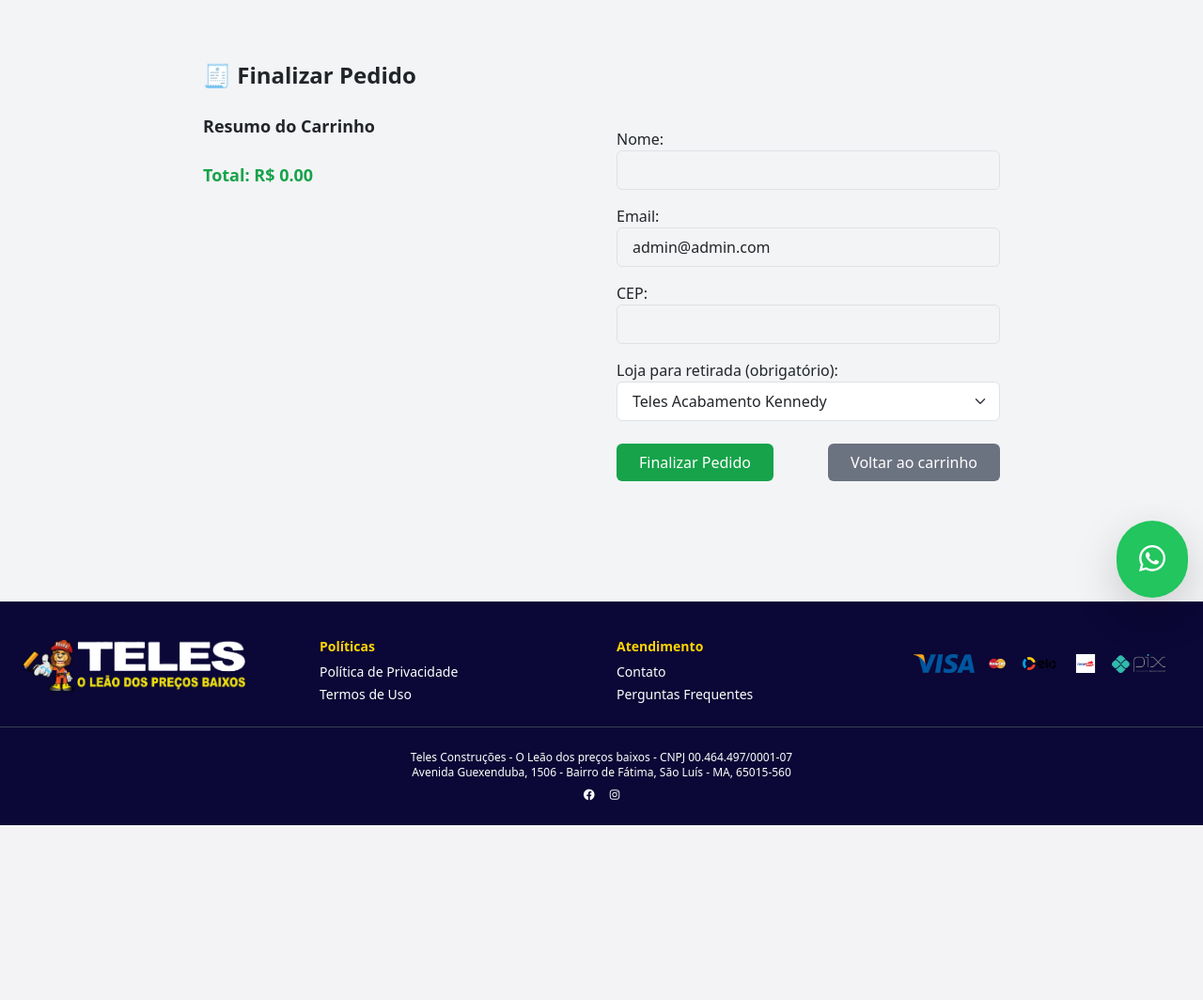
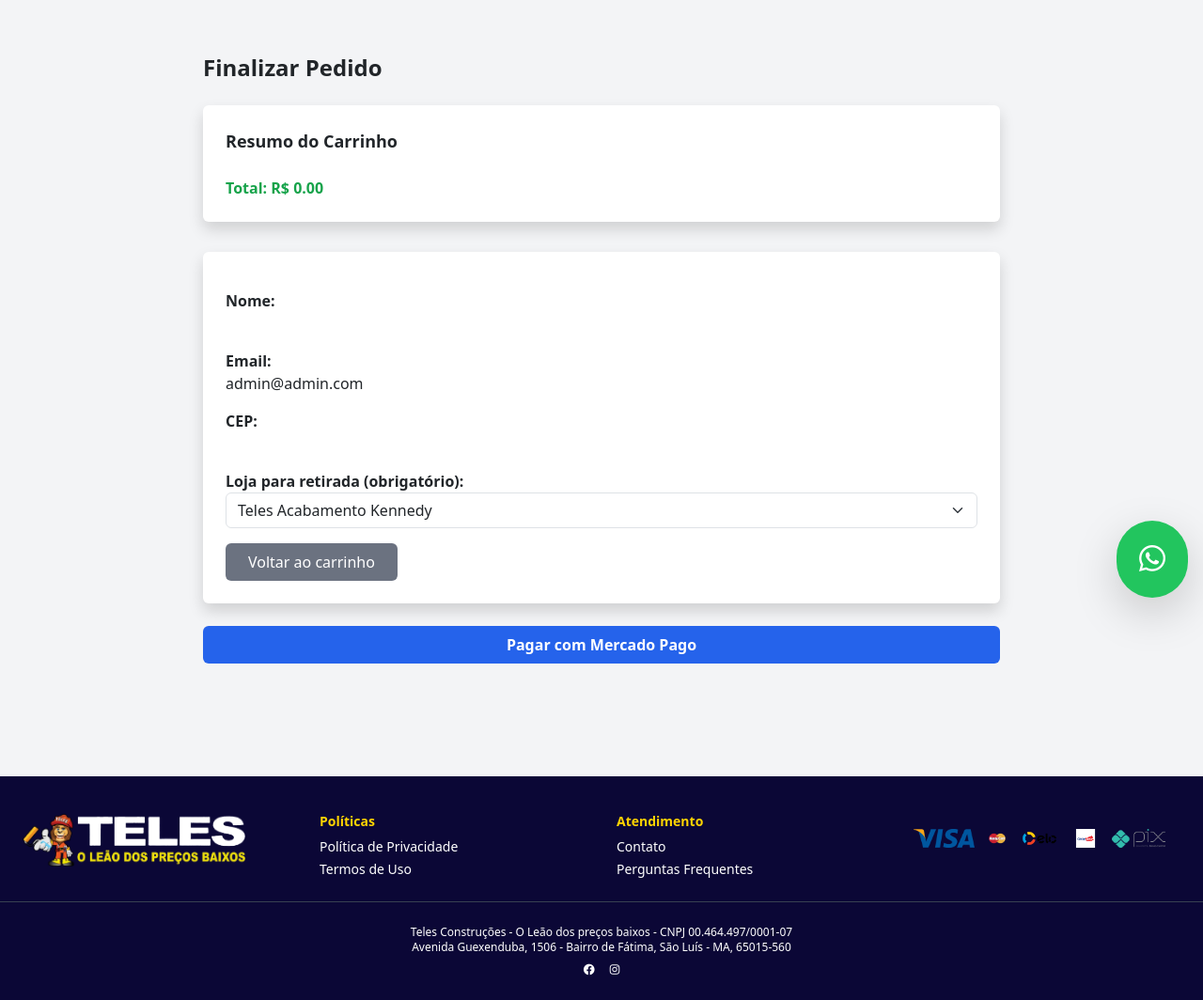
Before and after one commit to ViniciusTelesProgramador/teles-site-django, a Django app: page /checkout/ in a window 1280 px wide. Shown: the part 148-1212 px from the top of the page at 94% size. Before the commit the page ends 1026 px from the top, so only its background shows below. Run offline with Django 5.2, Linux system fonts and the light colour scheme; a user stored in the database is signed in; data comes from the database, SQL or seed files in the repository; both versions use the stored data as it was after the commit; some libraries are stand-ins or nearby versions.

Commit message:
adiciona api de marcado pago

```diff
--- a/config/settings.py
+++ b/config/settings.py
@@ -157,3 +157,5 @@
 EMAIL_BACKEND = 'django.core.mail.backends.console.EmailBackend'
 
 LOGIN_URL = '/login/'
+
+MERCADO_PAGO_ACCESS_TOKEN = 'APP_USR-1674847999465710-073109-022aeac07518cfafbd6cb079e2a62a79-533659685'
--- a/store/forms.py
+++ b/store/forms.py
@@ -7,11 +7,23 @@
     ("africanos", "Teles Acabamento Africanos"),
 ]
 
+OPCAO_ENTREGA_CHOICES = [
+    ("entrega", "Entrega gratuita"),
+    ("retirada", "Retirada em loja"),
+]
+
 class CheckoutForm(forms.ModelForm):
     nome = forms.CharField(required=False, widget=forms.TextInput(attrs={'readonly': 'readonly'}))
     email = forms.EmailField(required=False, widget=forms.EmailInput(attrs={'readonly': 'readonly'}))
     cep = forms.CharField(required=False, widget=forms.TextInput(attrs={'readonly': 'readonly'}))
-    endereco = forms.CharField(required=False, widget=forms.Textarea(attrs={'rows': 3}), label="Endereço")
+    endereco = forms.CharField(required=False, widget=forms.Textarea(attrs={'rows': 3}), label="Endereço (opcional)")
+
+    opcao_entrega = forms.ChoiceField(
+        choices=OPCAO_ENTREGA_CHOICES,
+        widget=forms.RadioSelect,
+        required=False,
+        label="Forma de recebimento:"
+    )
 
     loja_retirada = forms.ChoiceField(
         choices=LOJAS_OPCOES,
@@ -22,12 +34,17 @@
 
     class Meta:
         model = Pedido
-        fields = ['nome', 'email', 'cep', 'endereco', 'loja_retirada']
+        fields = ['nome', 'email', 'cep', 'endereco', 'opcao_entrega', 'loja_retirada']
 
     def __init__(self, *args, **kwargs):
         mostrar_lojas = kwargs.pop('mostrar_lojas', False)
         mostrar_endereco = kwargs.pop('mostrar_endereco', False)
+        permitir_opcao_entrega = kwargs.pop('permitir_opcao_entrega', False)
         super().__init__(*args, **kwargs)
+
+        # Remove os campos que não devem aparecer
+        if not permitir_opcao_entrega:
+            self.fields.pop('opcao_entrega')
 
         if not mostrar_lojas:
             self.fields.pop('loja_retirada')
--- a/store/models.py
+++ b/store/models.py
@@ -43,7 +43,8 @@
     cep = models.CharField(max_length=10, blank=True, null=True)
     criado_em = models.DateTimeField(auto_now_add=True)
     total = models.DecimalField(max_digits=10, decimal_places=2)
-    loja_retirada = models.CharField(max_length=100, blank=True, null=True)  # NOVO
+    loja_retirada = models.CharField(max_length=100, blank=True, null=True)
+    opcao_entrega = models.CharField(max_length=10, choices=[("entrega", "Entrega"), ("retirada", "Retirada")], blank=True, null=True)  # NOVO
 
     def __str__(self):
         return f"Pedido {self.id} - {self.nome}"
--- a/store/templates/store/checkout.html
+++ b/store/templates/store/checkout.html
@@ -1,72 +1,107 @@
 {% extends 'store/base.html' %}
 {% load static %}
-{% load widget_tweaks %}
 
-{% block title %}Finalizar Pedido - Teles{% endblock %}
+{% block title %}Finalizar Pedido{% endblock %}
 
 {% block content %}
-<div class="max-w-4xl mx-auto px-4 py-10">
-  <h1 class="text-2xl font-bold mb-6">🧾 Finalizar Pedido</h1>
+<div class="max-w-4xl mx-auto px-4 py-8">
+  <h1 class="text-2xl font-bold mb-6">Finalizar Pedido</h1>
 
-  <div class="grid grid-cols-1 md:grid-cols-2 gap-8">
-    <!-- Resumo do Carrinho -->
-    <div>
-      <h2 class="text-lg font-semibold mb-2">Resumo do Carrinho</h2>
-      <ul class="mb-4 space-y-1">
+  <div class="bg-white p-6 rounded shadow mb-8">
+    <h2 class="text-lg font-semibold mb-4">Resumo do Carrinho</h2>
     {% for item in carrinho.values %}
-          <li class="text-sm">{{ item.nome }} ({{ item.quantidade }} x R$ {{ item.preco|floatformat:2 }})</li>
+      <p>{{ item.nome }} ({{ item.quantidade }} x R$ {{ item.preco|floatformat:2 }})</p>
     {% endfor %}
-      </ul>
-      <p class="text-green-600 font-semibold text-lg">Total: R$ {{ total|floatformat:2 }}</p>
+    <p class="text-green-600 font-bold mt-4">Total: R$ {{ total|floatformat:2 }}</p>
+
     {% if entrega_gratis %}
-        <p class="text-blue-700 text-sm mt-2">🎉 Você ganhou entrega grátis para São Luís!</p>
+      <p class="text-blue-600 mt-2 flex items-center gap-1">
+        <span>🎉</span> Você ganhou entrega grátis para São Luís!
+      </p>
     {% endif %}
   </div>
 
-    <!-- Formulário -->
-    <div>
-      <form method="post" class="space-y-4">
+  <!-- ✅ Formulário de checkout (dados do pedido) -->
+  <form method="post" class="bg-white p-6 rounded shadow space-y-4">
     {% csrf_token %}
 
-        <label class="block">
-          Nome:
-          {{ form.nome|add_class:"w-full px-3 py-2 border rounded-md bg-gray-100" }}
-        </label>
+    <div>
+      <label class="block font-semibold">Nome:</label>
+      {{ form.nome }}
+    </div>
 
-        <label class="block">
-          Email:
-          {{ form.email|add_class:"w-full px-3 py-2 border rounded-md bg-gray-100" }}
-        </label>
+    <div>
+      <label class="block font-semibold">Email:</label>
+      {{ form.email }}
+    </div>
 
-        <label class="block">
-          CEP:
-          {{ form.cep|add_class:"w-full px-3 py-2 border rounded-md bg-gray-100" }}
-        </label>
+    <div>
+      <label class="block font-semibold">CEP:</label>
+      {{ form.cep }}
+    </div>
 
-        {% if mostrar_endereco %}
-          <label class="block">
-            Endereço (opcional):
-            {{ form.endereco|add_class:"w-full px-3 py-2 border rounded-md" }}
-          </label>
+    {% if form.opcao_entrega %}
+      <div>
+        <label class="block font-semibold mb-1">Como deseja receber:</label>
+        {{ form.opcao_entrega }}
+      </div>
     {% endif %}
 
-        {% if mostrar_lojas %}
-          <label class="block">
-            {{ form.loja_retirada.label }}
-            {{ form.loja_retirada|add_class:"w-full px-3 py-2 border rounded-md" }}
-          </label>
+    {% if form.endereco %}
+      <div id="endereco-campo">
+        <label class="block font-semibold">Endereço (opcional):</label>
+        {{ form.endereco }}
+      </div>
     {% endif %}
 
-        <div class="flex justify-between mt-4">
-          <button type="submit" class="bg-green-600 text-white px-4 py-2 rounded hover:bg-green-700 transition">
-            Finalizar Pedido
-          </button>
-          <a href="{% url 'carrinho' %}" class="bg-gray-500 text-white px-4 py-2 rounded hover:bg-gray-600 transition">
+    {% if form.loja_retirada %}
+      <div id="loja-retirada-campo">
+        <label class="block font-semibold">{{ form.loja_retirada.label }}</label>
+        {{ form.loja_retirada }}
+      </div>
+    {% endif %}
+
+    <div class="flex gap-4 mt-6">
+      <a href="{% url 'carrinho' %}" class="bg-gray-500 text-white px-4 py-2 rounded hover:bg-gray-600">
         Voltar ao carrinho
       </a>
     </div>
   </form>
+
+  <!-- ✅ Formulário separado para pagamento com Mercado Pago, fora do form principal -->
+  <div class="mt-6">
+    <form action="{% url 'checkout_mercado_pago' %}" method="post">
+      {% csrf_token %}
+      <button type="submit" class="bg-blue-600 hover:bg-blue-700 text-white font-semibold px-4 py-2 rounded w-full">
+        Pagar com Mercado Pago
+      </button>
+    </form>
   </div>
 </div>
-</div>
+
+<!-- Scripts para mostrar/esconder campos -->
+<script>
+  document.addEventListener('DOMContentLoaded', function () {
+    const opcaoEntregaRadios = document.querySelectorAll('input[name="opcao_entrega"]');
+    const enderecoCampo = document.getElementById('endereco-campo');
+    const lojaRetiradaCampo = document.getElementById('loja-retirada-campo');
+
+    function atualizarCamposEntrega() {
+      const selecionado = document.querySelector('input[name="opcao_entrega"]:checked');
+
+      if (!selecionado) return;
+
+      const isEntrega = selecionado.value === 'entrega';
+      const isRetirada = selecionado.value === 'retirada';
+
+      if (enderecoCampo) enderecoCampo.style.display = isEntrega ? 'block' : 'none';
+      if (lojaRetiradaCampo) lojaRetiradaCampo.style.display = isRetirada ? 'block' : 'none';
+    }
+
+    atualizarCamposEntrega(); // Estado inicial
+    opcaoEntregaRadios.forEach(radio => {
+      radio.addEventListener('change', atualizarCamposEntrega);
+    });
+  });
+</script>
 {% endblock %}
--- a/store/urls.py
+++ b/store/urls.py
@@ -23,6 +23,11 @@
     path('ofertas/', views.ofertas, name='ofertas'),
     path('minha-conta/', views.painel_usuario, name='painel_usuario'),
     path('minha-conta/editar/', views.editar_perfil_view, name='editar_perfil'),
+    path("checkout/pagar/", views.checkout_mercado_pago, name="checkout_mercado_pago"),
+    path("pedido/concluido/", views.pagamento_sucesso, name="pagamento_sucesso"),
+    path("pedido/erro/", views.pagamento_erro, name="pagamento_erro"),
+    path("pedido/pendente/", views.pagamento_pendente, name="pagamento_pendente"),
+
 
 ]
 
--- a/store/views.py
+++ b/store/views.py
@@ -16,6 +16,11 @@
 from .models import Profile
 from django.contrib import messages
 from .forms import CheckoutForm
+import mercadopago
+from django.conf import settings
+from django.shortcuts import redirect
+from django.views.decorators.http import require_POST
+
 
 
 def home(request):
@@ -55,10 +60,16 @@
     carrinho = request.session.get('carrinho', {})
     total = 0
 
-    # Vamos calcular o subtotal de cada item e atualizar no dicionário
-    for item in carrinho.values():
+    for produto_id in list(carrinho.keys()):
+        item = carrinho[produto_id]
         item['subtotal'] = item['preco'] * item['quantidade']
         total += item['subtotal']
+
+        try:
+            produto = Produto.objects.get(id=produto_id)
+            item['imagem_url'] = produto.imagem.url if produto.imagem else ''
+        except Produto.DoesNotExist:
+            item['imagem_url'] = ''
 
     return render(request, 'store/carrinho.html', {'carrinho': carrinho, 'total': total})
 
@@ -84,11 +95,18 @@
     is_sao_luis = cep.startswith('650')
     entrega_gratis = is_sao_luis and total >= 400
 
-    mostrar_lojas = not entrega_gratis
-    mostrar_endereco = entrega_gratis
+    # ✅ Regras para exibição dos campos
+    mostrar_lojas = not entrega_gratis  # se não ganhou entrega, obriga escolher loja
+    mostrar_endereco = entrega_gratis  # mostra campo de endereço apenas se entrega grátis
+    permitir_opcao_entrega = entrega_gratis  # mostra os radios somente para entrega grátis
 
     if request.method == 'POST':
-        form = CheckoutForm(request.POST, mostrar_lojas=mostrar_lojas, mostrar_endereco=mostrar_endereco)
+        form = CheckoutForm(
+            request.POST,
+            mostrar_lojas=mostrar_lojas,
+            mostrar_endereco=mostrar_endereco,
+            permitir_opcao_entrega=permitir_opcao_entrega
+        )
         if form.is_valid():
             pedido = form.save(commit=False)
             pedido.nome = f"{request.user.first_name} {request.user.last_name}"
@@ -96,6 +114,12 @@
             pedido.cep = cep
             pedido.total = total
             pedido.usuario = request.user
+
+            # salva o campo opcao_entrega, se disponível
+            opcao_entrega = form.cleaned_data.get('opcao_entrega')
+            if opcao_entrega:
+                pedido.opcao_entrega = opcao_entrega  # precisa existir no model se quiser salvar
+
             pedido.save()
 
             for produto_id, item in carrinho.items():
@@ -108,16 +132,19 @@
 
             request.session['carrinho'] = {}
             return render(request, 'store/checkout_sucesso.html', {'pedido': pedido})
+
     else:
         form = CheckoutForm(
             mostrar_lojas=mostrar_lojas,
             mostrar_endereco=mostrar_endereco,
+            permitir_opcao_entrega=permitir_opcao_entrega,
             initial={
                 'nome': f"{request.user.first_name} {request.user.last_name}",
                 'email': request.user.email,
                 'cep': cep
             }
         )
+    request.session['total'] = total
 
     return render(request, 'store/checkout.html', {
         'form': form,
@@ -127,8 +154,6 @@
         'mostrar_lojas': mostrar_lojas,
         'mostrar_endereco': mostrar_endereco,
     })
-
-
 
 
 def atualizar_carrinho(request):
@@ -389,3 +414,67 @@
         'user': user,
         'profile': profile
     })
+
+
+@login_required
+@require_POST
+def checkout_mercado_pago(request):
+    sdk = mercadopago.SDK(settings.MERCADO_PAGO_ACCESS_TOKEN)
+
+    carrinho = request.session.get("carrinho", {})
+    if not carrinho:
+        messages.error(request, "Carrinho vazio.")
+        return redirect("carrinho")
+
+    total = sum(item['preco'] * item['quantidade'] for item in carrinho.values())
+
+    # ✅ Fora do dicionário, ANTES do preference_data
+    ngrok_base = "https://26bb4ffc23fe.ngrok-free.app"
+
+    preference_data = {
+        "items": [
+            {
+                "title": "Pedido Teles",
+                "quantity": 1,
+                "currency_id": "BRL",
+                "unit_price": float(total),
+            }
+        ],
+        "back_urls": {
+            "success": ngrok_base + reverse("pagamento_sucesso"),
+            "failure": ngrok_base + reverse("pagamento_erro"),
+            "pending": ngrok_base + reverse("pagamento_pendente"),
+        },
+        "auto_return": "approved",
+    }
+
+    try:
+        preference_response = sdk.preference().create(preference_data)
+        print("🟢 Preferência Mercado Pago:", preference_response)
+
+        if not preference_response or "response" not in preference_response:
+            messages.error(request, "Erro ao criar preferência de pagamento.")
+            return redirect("checkout")
+
+        preference = preference_response["response"]
+
+        if "init_point" not in preference:
+            messages.error(request, "URL de pagamento não encontrada.")
+            return redirect("checkout")
+
+        return redirect(preference["init_point"])
+
+    except Exception as e:
+        messages.error(request, f"Erro ao conectar com Mercado Pago: {str(e)}")
+        return redirect("checkout")
+
+from django.shortcuts import render
+
+def pagamento_sucesso(request):
+    return render(request, "pagamento_sucesso.html")
+
+def pagamento_erro(request):
+    return render(request, "pagamento_erro.html")
+
+def pagamento_pendente(request):
+    return render(request, "pagamento_pendente.html")
```
Also changed, not shown: store/templates/store/carrinho.html (+9 -2 lines), store/templates/store/pagamento_erro.html (added, +9 -0 lines), store/templates/store/pagamento_pendente.html (added, +9 -0 lines), store/templates/store/pagamento_sucesso.html (added, +9 -0 lines), db.sqlite3, store/migrations/0011_pedido_opcao_entrega.py (added). Lines whose indentation alone changed are shown as unchanged.
